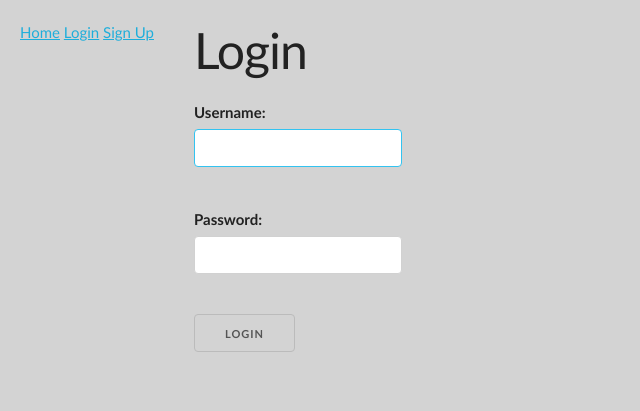
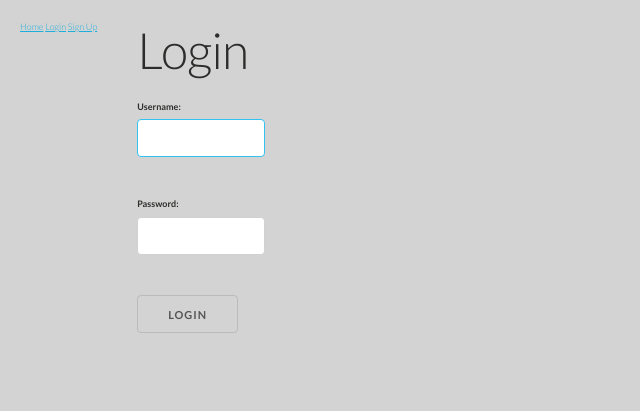
Before and after one commit to morgan-jaouni/Wayfarer, a Django app: page /accounts/login/?next=/profile/1/edit/ in a window 1280 px wide. Shown: the top 411 px of the page, without its empty margins (0-640 px from the left). Run offline with Django 3.2, Linux system fonts and the light colour scheme; parts of the project's set-up code (start-up, migrations or seed data) failed here and were passed over.

Commit message:
BH updates to css fonts

```diff
--- a/wayfarer_project/main_app/admin.py
+++ b/wayfarer_project/main_app/admin.py
@@ -1,5 +1,7 @@
 from django.contrib import admin
-from .models import Profile
+from .models import Profile, TravelPost, City
 
 # Register your models here.
 admin.site.register(Profile)
+admin.site.register(TravelPost)
+admin.site.register(City)
--- a/wayfarer_project/main_app/models.py
+++ b/wayfarer_project/main_app/models.py
@@ -24,7 +24,7 @@
     author = models.ForeignKey(Profile, on_delete=models.CASCADE)
     city = models.ForeignKey(City, on_delete=models.CASCADE)
     date = models.DateField()
-    likes = models.IntegerField(max_length=20)
+    likes = models.IntegerField()
     body = models.TextField()
     title = models.CharField(max_length=200)
     image = models.URLField(max_length=200)
--- a/wayfarer_project/main_app/static/css/style.css
+++ b/wayfarer_project/main_app/static/css/style.css
@@ -1,11 +1,36 @@
+
+@import url(https://fonts.googleapis.com/css?family=Lato:300,400,700);
+
+@font-face {
+	font-family: 'icomoon';
+	src:url('../fonts/icomoon.eot');
+	src:url('../fonts/icomoon.eot?#iefix') format('embedded-opentype'),
+		url('../fonts/icomoon.woff') format('woff'),
+		url('../fonts/icomoon.ttf') format('truetype'),
+    url('../fonts/icomoon.svg#icomoon') format('svg');
+
+	font-weight: normal;
+  font-style: normal;
+
+}
+
+* {
+  box-sizing: border-box;
+}
+
 body {
+  font-family: 'Lato', Calibri, Arial, sans-serif;
+  color: #2c2c2b;
+  background: #333;
+  font-size: 0.9em;
+  font-weight: 300;
   background: lightgray;
-  font-family: 'Trebuchet MS', 'Lucida Sans Unicode', 'Lucida Grande', 'Lucida Sans', Arial, sans-serif;
   display: flex;
   max-width: 100vw;
 }
 
 .auth {
+  display: block;
   flex-direction: row;
   justify-content: center;
   margin: 10px;
--- a/wayfarer_project/main_app/urls.py
+++ b/wayfarer_project/main_app/urls.py
@@ -3,9 +3,15 @@
 from . import views
 
 urlpatterns = [
+  # ------------------------------------- STATIC
   path('', views.index, name='index'),
   path('accounts/signup/', views.signup, name='signup'),
+
+  # ------------------------------------- USERS ROUTES
   path('accounts/<int:user_id>/profile/', views.create_profile, name='create profile'),
   path('profile/<int:user_id>/', views.profile, name='profile'),
+
+  # ------------------------------------- PROFILE ROUTES
   path('profile/<int:user_id>/edit/', views.edit_profile, name='edit_profile'),
   path('accounts/profile/', views.profile_home, name='profile_home')
+]
```
Also changed, not shown: wayfarer_project/main_app/migrations/0004_merge_20201102_1933.py (added).
